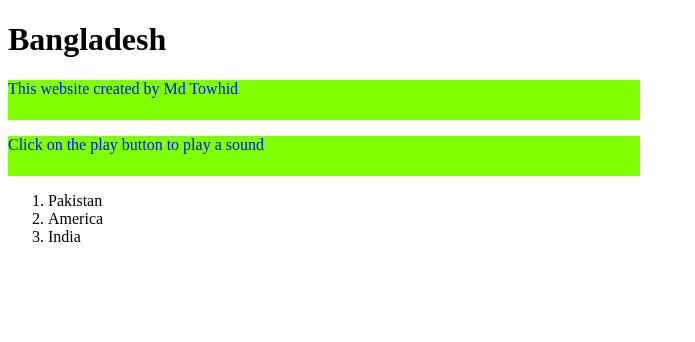
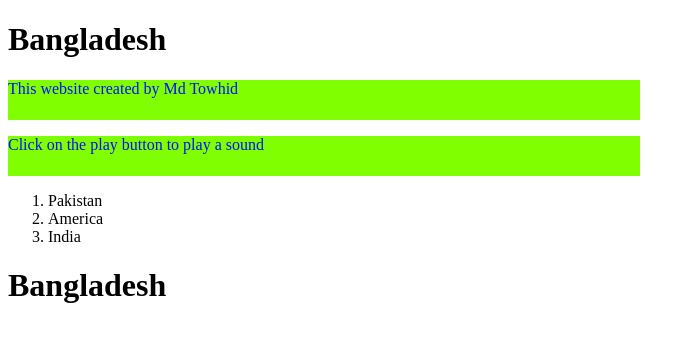
Before and after one commit to TowhidIslam002k/It-s-my-1st-website, a plain HTML site: page index.html in a window 1280 px wide. Shown: the whole page, without its empty margins (0-695 px from the left). Drawn offline with Linux system fonts and the light colour scheme.

Commit message:
add something

```diff
--- a/index.html
+++ b/index.html
@@ -20,5 +20,8 @@
     <li>America</li>
     <li>India</li>
    </ol>
+   <div>
+    <h1>Bangladesh</h1>
+   </div>
 </body>
 </html>
```
